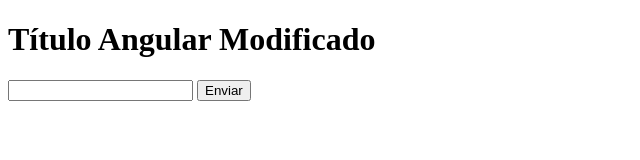
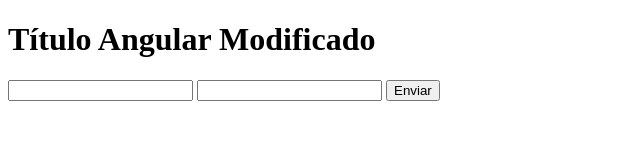
Before and after one commit to Raquelhv/test_git, a plain HTML site: page index.html in a window 1280 px wide. Shown: the whole page, without its empty margins (0-640 px from the left). Drawn offline with Linux system fonts and the light colour scheme.

Commit message:
Se agrego lastname

```diff
--- a/index.html
+++ b/index.html
@@ -11,7 +11,8 @@
 <body>
     <h1>Título Angular Modificado</h1>
     <form action="#" method="GET">
-        <input type="text" name="firstname" id="name">
+        <input type="text" name="firstname" id="firstname">
+        <input type="text" name="lastname" id="lastname">
         <input type="button" value="Enviar">
     </form>
 
```
